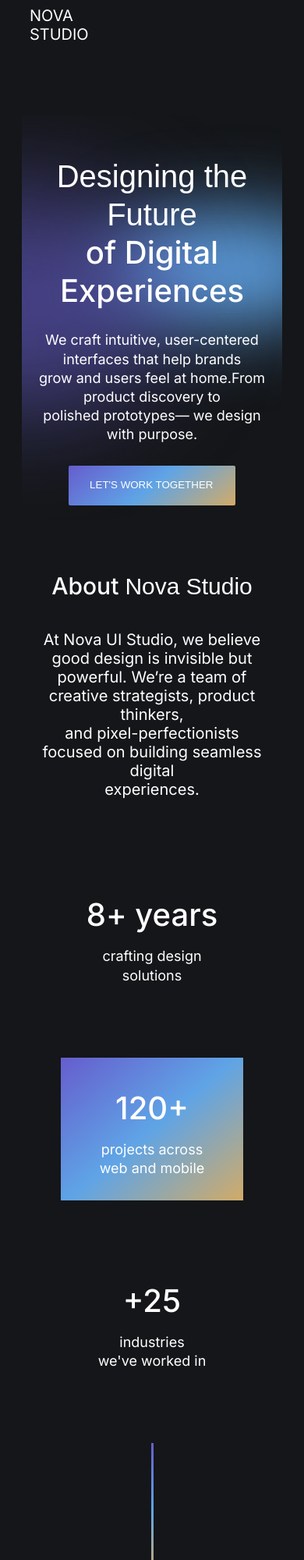
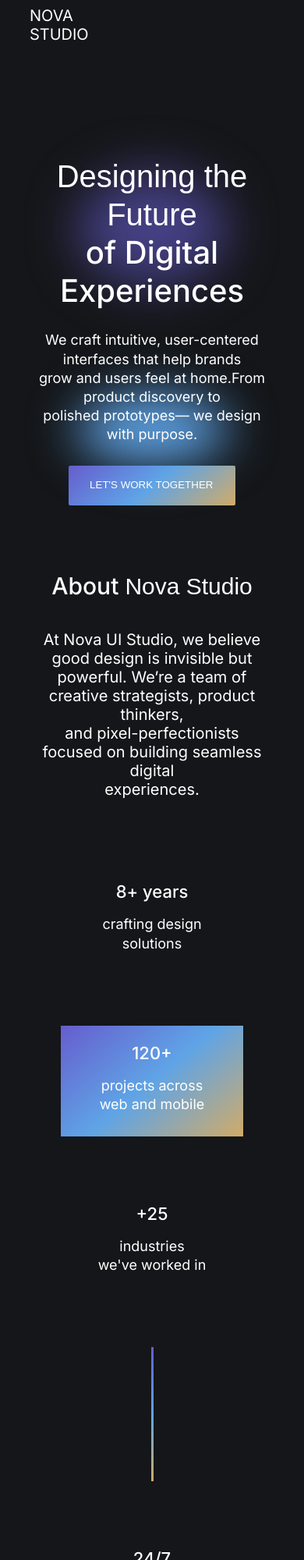
Before and after one commit to itsjusthadjer/frontendgdg-miniproj, a plain HTML site: page index.html in a window 390 px wide. Shown: the top 2000 px of the page at 78% size. Drawn offline with Linux system fonts and the light colour scheme; a web font is replaced by a local one.

Commit message:
index.css

```diff
--- a/index.css
+++ b/index.css
@@ -194,22 +194,34 @@ footer{
    display: flex;
 }
 @media (max-width: 768px) {
-  .hero, .aboutUs, .ourPartners, .contact {
+  .hero,
+  .aboutUs,
+  .ourPartners,
+  .contact,
+  .ourServices {
     margin: 20px;
     padding: 20px;
   }
 
-  h1 {
-    font-size: 40px;
+  .hero, .whatWeDo, .contact {
+    background-size: contain, contain;
+    background-position: center top, center bottom;
   }
 
-  h2 {
-    font-size: 30px;
+
+  h1 { font-size: 40px; }
+  h2 { font-size: 30px; }
+  h3 { font-size: 22px; }
+
+
+  .CompanyStats,.services,.ourpartnersContainer,.footerContainer,.contactLinks2 {
+    flex-direction: column;
+    align-items: center;
+    text-align: center;
   }
 
-  .CompanyStats, .services, .ourpartnersContainer, .footerContainer {
-    flex-direction: column;
-    align-items: center;
+ .logos {
+    grid-template-columns: 1fr;
   }
 
   img {
@@ -218,7 +230,3 @@ footer{
     padding: 20px;
   }
 }
-img {
-  max-width: 100%;
-  height: auto;
-}
```
